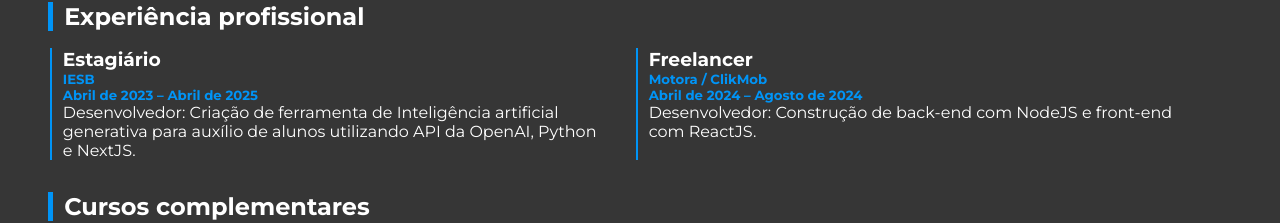
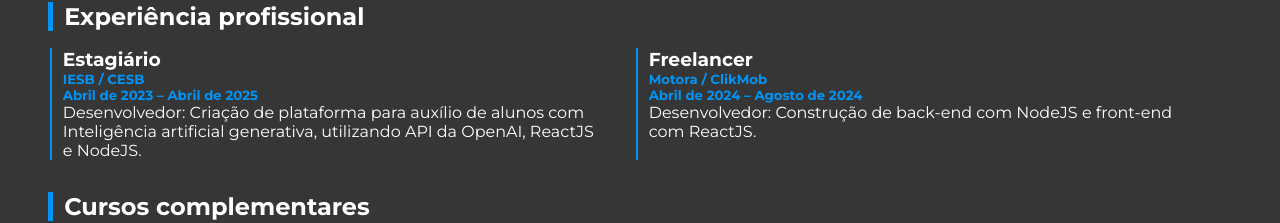
Before and after one commit to lucasolv/resume_profile_page, a React (Create React App) app: page / in a window 1280 px wide. Shown: the part 405-628 px from the top of the page. Built offline with nearby package versions, Linux system fonts and the light colour scheme.

Commit message:
atualizacao curriculo 01/05/2025

```diff
--- a/src/components/ProfessionalExperience/ProfessionalExperience.jsx
+++ b/src/components/ProfessionalExperience/ProfessionalExperience.jsx
@@ -9,9 +9,9 @@ const ProfessionalExperience = () => {
             <div className="experience-infos">
                 <h3>Estagiário</h3>
                 <div className="experience-details">
-                    <h5 className='details'>IESB</h5>
+                    <h5 className='details'>IESB / CESB</h5>
                     <h5 className='details'>Abril de 2023 – Abril de 2025</h5>
-                    <p>Desenvolvedor: Criação de ferramenta de Inteligência artificial generativa para auxílio de alunos utilizando API da OpenAI, Python e NextJS.</p>
+                    <p>Desenvolvedor: Criação de plataforma para auxílio de alunos com Inteligência artificial generativa, utilizando API da OpenAI, ReactJS e NodeJS.</p>
                 </div>
             </div>
             <div className="experience-infos">
```
Also changed, not shown: 1 other file (tests, documents, lock files or other folders).
